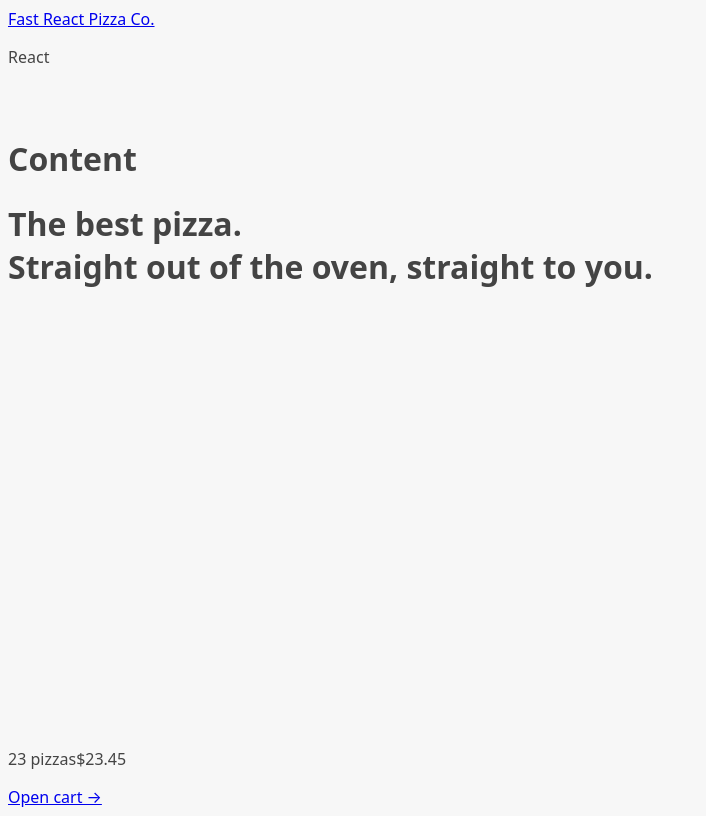
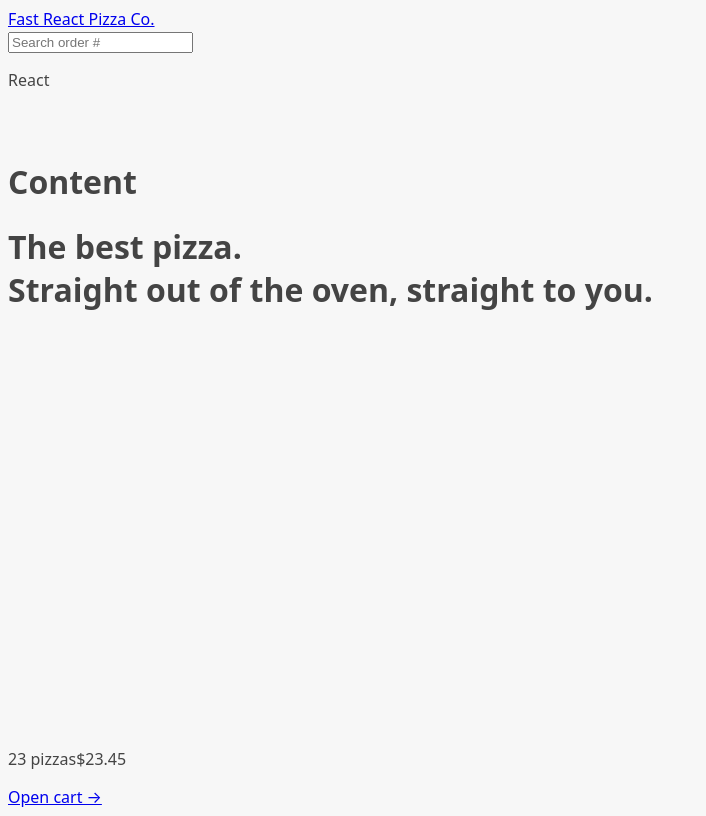
Before and after one commit to platisam/Fast_React_Pizza_Co., a React (Vite) app: page / in a window 1280 px wide. Shown: the whole page, without its empty margins (0-706 px from the left). Built offline with nearby package versions, Linux system fonts and the light colour scheme.

Commit message:
fetching order from SearchOrder component

```diff
--- a/src/features/order/SearchOrder.jsx
+++ b/src/features/order/SearchOrder.jsx
@@ -1,10 +1,15 @@
 import { useState } from "react";
+import { useNavigate } from "react-router-dom";
 
 const SearchOrder = () => {
   const [query, setQuery] = useState("");
+  const navigate = useNavigate();
 
   function handleSubmit(e) {
     e.preventDefault();
+    if (!query) return;
+    navigate(`/order/${query}`);
+    setQuery("");
   }
 
   return (
--- a/src/ui/Header.jsx
+++ b/src/ui/Header.jsx
@@ -1,10 +1,13 @@
 import { Link } from "react-router-dom";
+import SearchOrder from "../features/order/SearchOrder";
 
 const Header = () => {
   return (
     <header>
       <Link to="/">Fast React Pizza Co.</Link>
 
+      <SearchOrder />
+
       <p>React</p>
     </header>
   );
```
